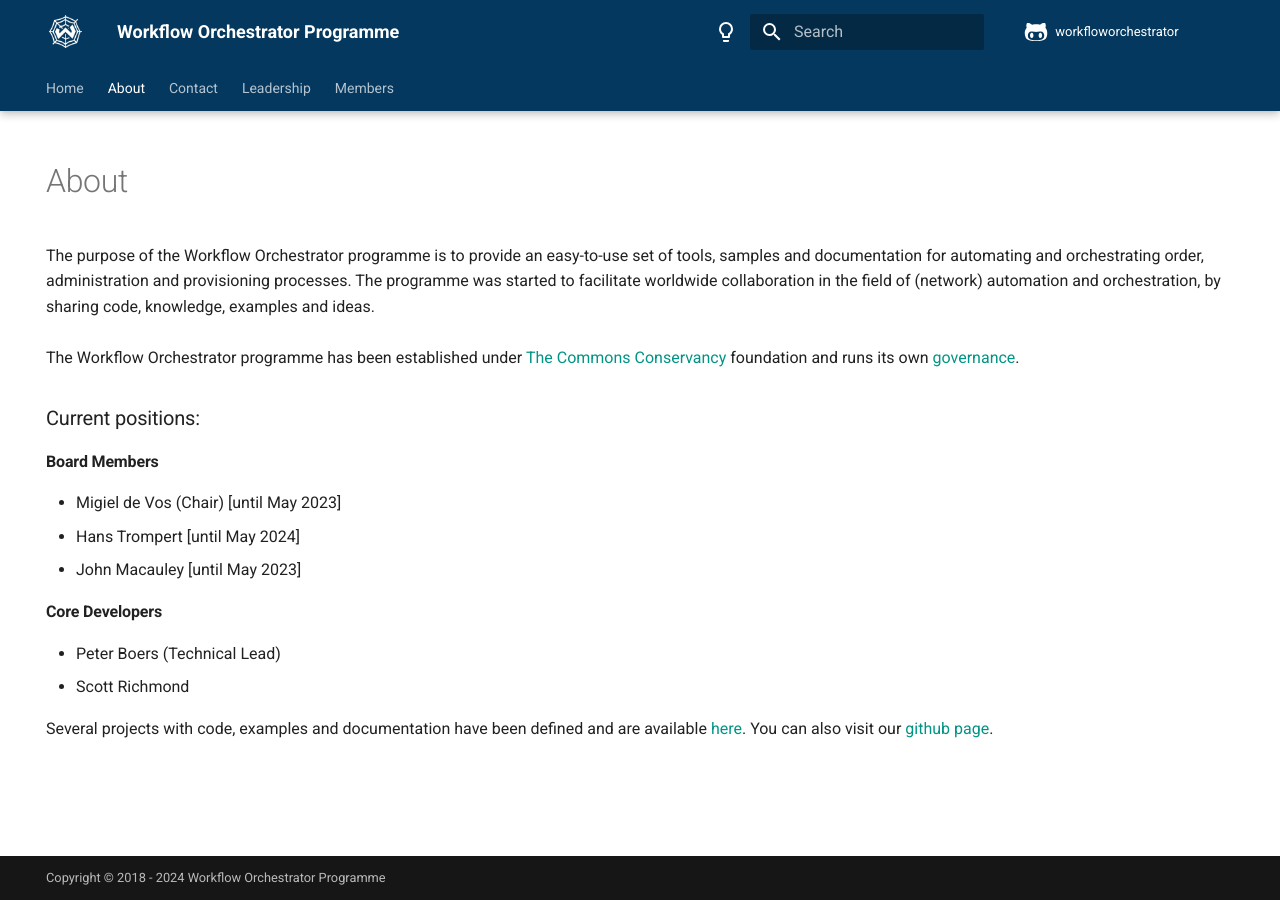
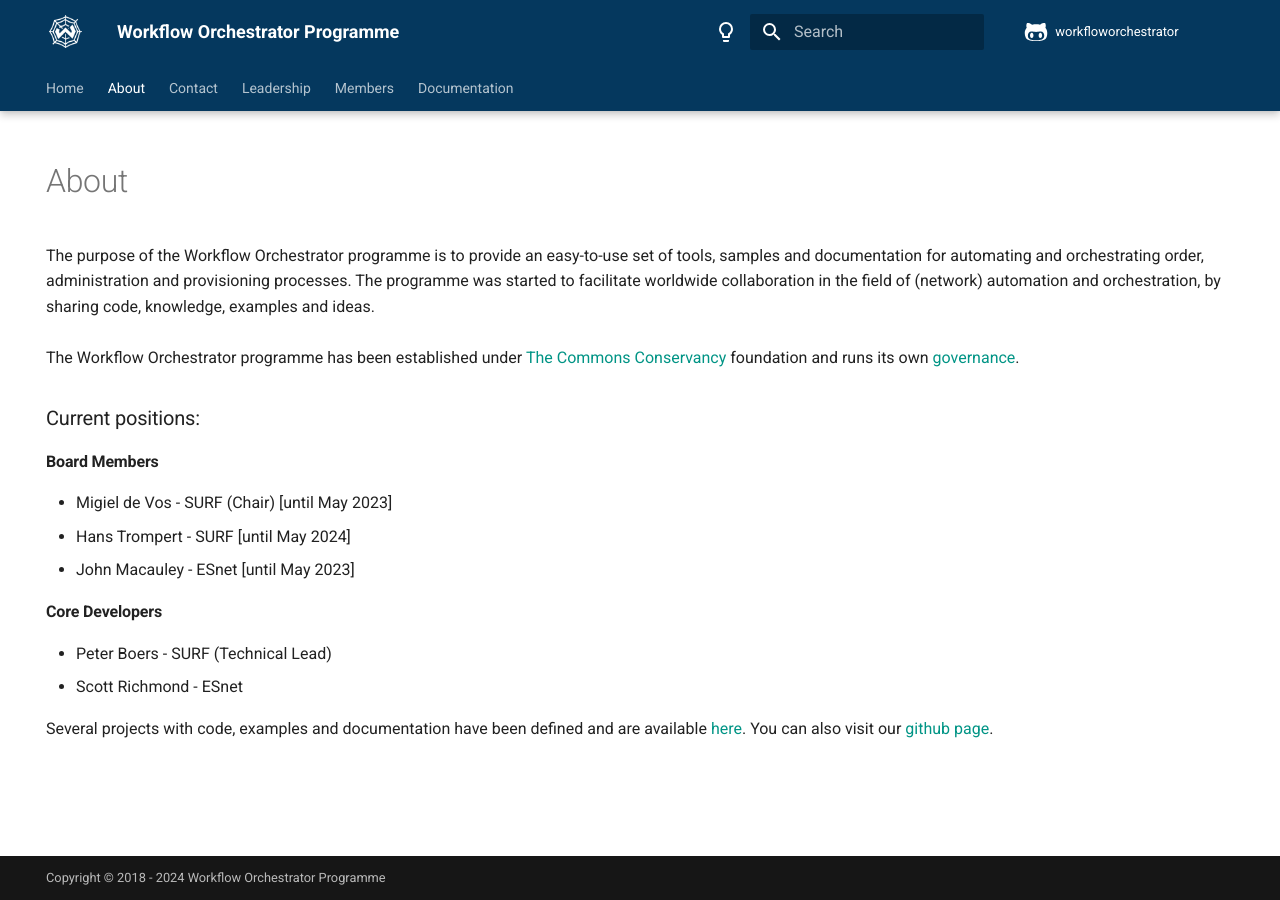
Before and after one commit to workfloworchestrator/workfloworchestrator.github.io, an MkDocs documentation site: the page built from docs/about.md, in a window 1280 px wide. Built offline with MkDocs 1.6.1 and Material for MkDocs 9.7.7, drawn with Linux system fonts in a browser that asks for light colours; plug-ins that fetch from the network failed and are left out.

Commit message:
some docs improvements

```diff
--- a/docs/about.md
+++ b/docs/about.md
@@ -17,14 +17,14 @@ foundation and runs its own [governance](https://dracc.commonsconservancy.org/00
 
 ###Current positions:
 ####Board Members
-- Migiel de Vos (Chair) [until May 2023]</br>
-- Hans Trompert [until May 2024] </br>
-- John Macauley [until May 2023]</br>
+- Migiel de Vos - SURF (Chair) [until May 2023]</br>
+- Hans Trompert - SURF [until May 2024] </br>
+- John Macauley - ESnet [until May 2023]</br>
 
 
 ####Core Developers
-- Peter Boers (Technical Lead)
-- Scott Richmond
+- Peter Boers - SURF (Technical Lead)
+- Scott Richmond - ESnet
 
 Several projects with code, examples and documentation have been defined
 and are available [here](/home).
--- a/mkdocs.yml
+++ b/mkdocs.yml
@@ -6,6 +6,7 @@ nav:
   - Contact: contact.md
   - Leadership: board-elections.md
   - Members: members.md
+  - Documentation: https://workfloworchestrator.org/orchestrator-core
 theme:
   name: material
   favicon: "img/favicon.ico"
```
Also changed, not shown: docs/index.md (+6 -5 lines).
